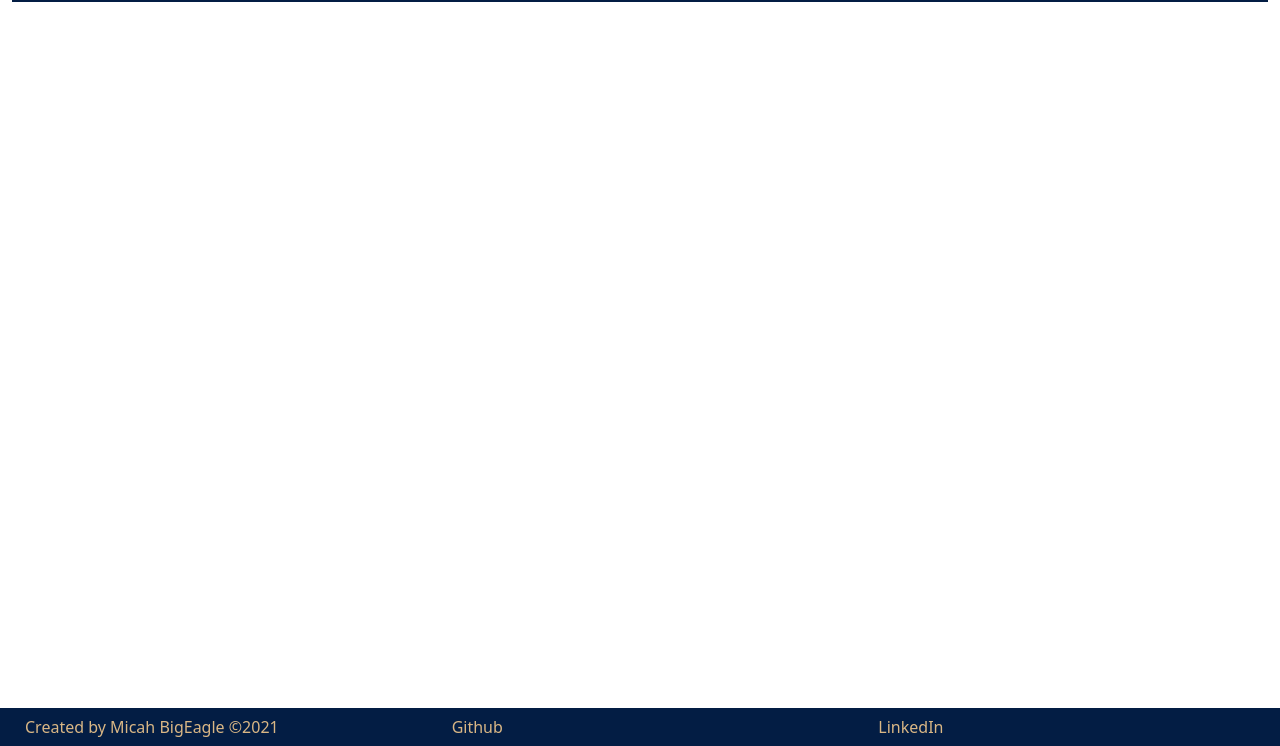
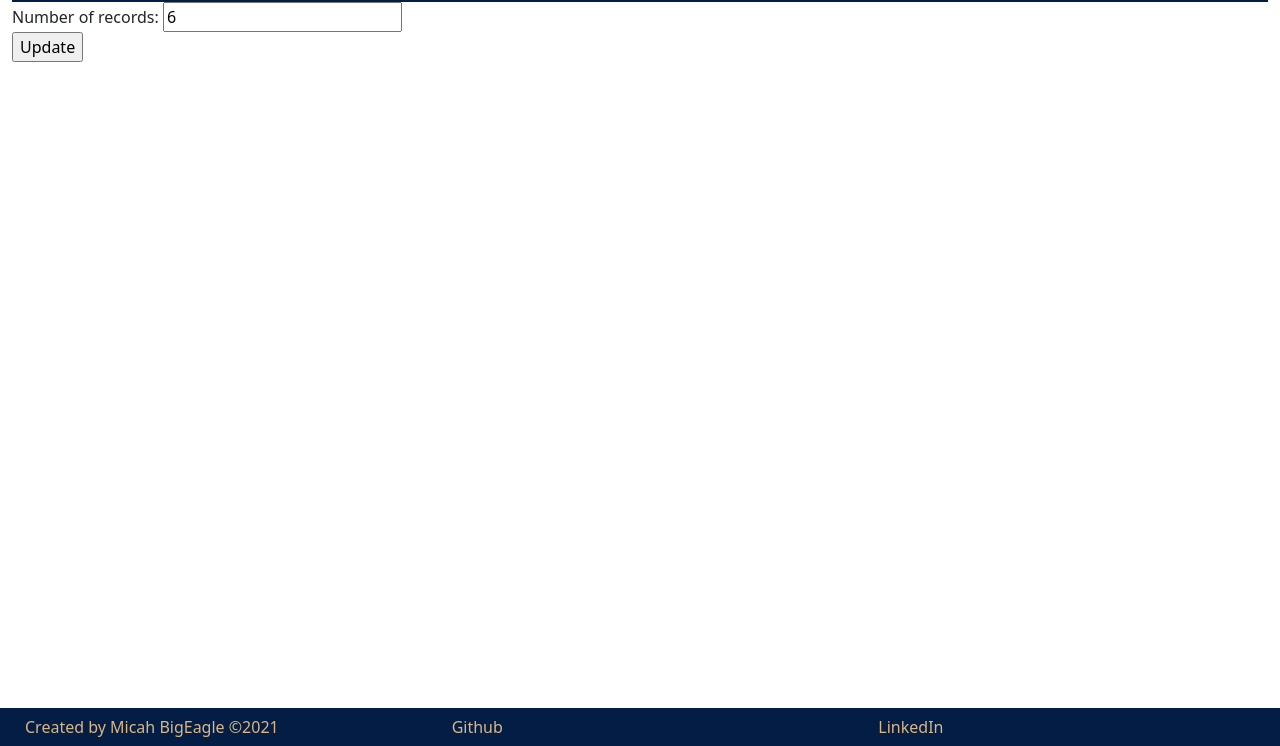
Before and after one commit to Cete4/Real-FakeEstate, a plain HTML site: page listing.html in a window 1280 px wide. Shown: the part 54-800 px from the top of the page. Drawn offline with nearby package versions, Linux system fonts and the light colour scheme; no server answers.

Commit message:
Got the Listing coding started.

```diff
--- a/listing.html
+++ b/listing.html
@@ -4,6 +4,7 @@
     <!-- Required meta tags -->
     <meta charset="utf-8">
     <meta name="viewport" content="width=device-width, initial-scale=1">
+    <script src="https://ajax.googleapis.com/ajax/libs/jquery/1.10.2/jquery.min.js"></script>
 
     <!-- Bootstrap CSS -->
     <link href="https://cdn.jsdelivr.net/npm/bootstrap@5.1.1/dist/css/bootstrap.min.css" rel="stylesheet"
@@ -39,6 +40,18 @@
         </div>
     </div>
     <div class="row">
+        <div class="col">
+            <div>
+                <form>
+                    <label for="num_rec">Number of records:</label>
+                    <input type="text" id="num_rec" placeholder="" value="6"><br>
+                    <input type="button" value="Update" onclick="update_data()">
+                </form>
+            </div>
+        </div>
+    </div>
+    <div class="records">
+
 
     </div>
 </div>
@@ -61,5 +74,30 @@
         </div>
     </div>
 </footer>
+
+<script>
+    function update_data() {
+        const record_count = parseInt(document.getElementById("num_rec").value);
+        const url = "http://3.21.225.172:8080/api/";
+        $.getJSON(url + "realestate/getByRowAmount?rows=" + record_count)
+            .done(function (data) {
+                let content = "";
+                for (let i = 0; i < data.length; i++) {
+                    if ((i % 3) === 0 || i === 0) {
+                        content += "<div class = 'row'>"
+                        content += "<div class = 'col'>"
+                        content += "<h5>" + data[i].fname  + "</h5></div>";
+                    } else {
+                        content += "<div class = 'col'>"
+                        content += "<h5>" + data[i].fname + "</h5></div>";
+                    }
+                }
+                $("div.records").html(content);
+            });
+    }
+
+    update_data();
+
+</script>
 </body>
 </html>
```
Also changed, not shown: 1 other file.
